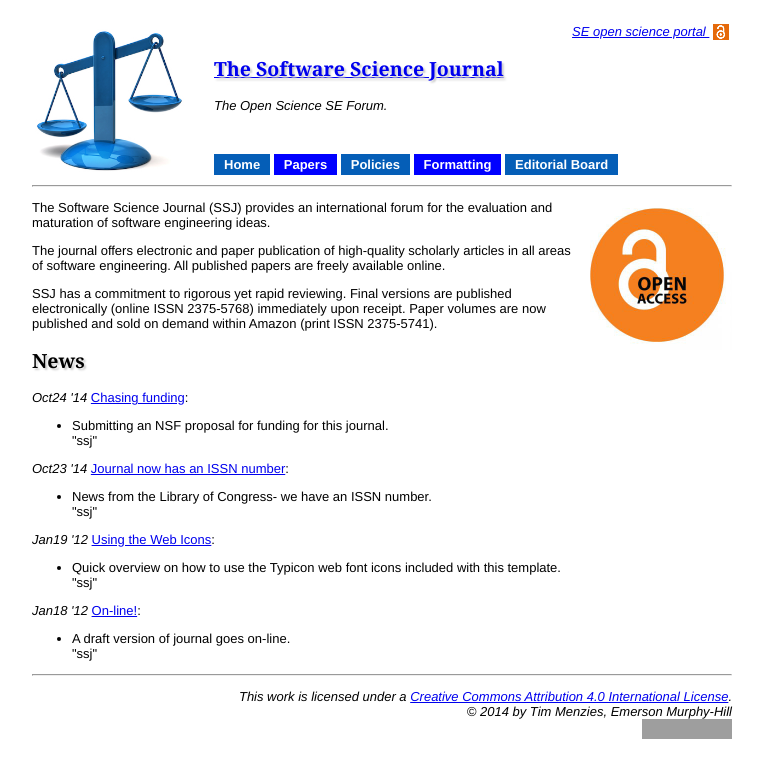
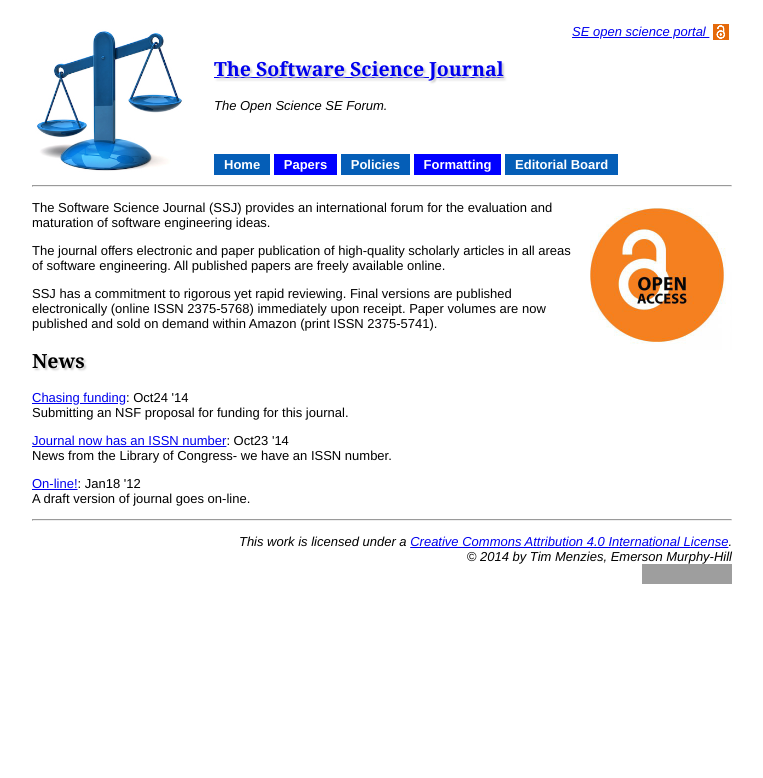
Before and after one commit to opensciences/opensciences.github.io, a Jekyll site: the page built from ssj/index.md, in a window 1280 px wide. Shown: the top 778 px of the page, without its empty margins (258-1021 px from the left). Built offline with Jekyll 4.4.1, drawn with Linux system fonts in a browser that asks for light colours; Markdown is read by kramdown in place of the engine named in the settings; grey boxes are pictures that could not be loaded.

Commit message:
iworking on the journal

```diff
--- a/_layouts/journals.html
+++ b/_layouts/journals.html
@@ -17,17 +17,9 @@
             {{content}}
             {% for post in site.categories.ssj do %}
                 <p>
-                    <em>
-                        {{ post.date | date: "%b%-d '%y" }}
-                    </em>
                     <a href="{{ post.url }}">{{ post.title }}</a>:
-                    <ul>
-                        <li>
+                        {{ post.date | date: "%b%-d '%y" }} <br>
                             {{post.excerpt}}
-                            <br>
-                            "{{post.categories}}"
-                        </li>
-                    </ul>
                 </p>
             {% endfor %}
             {% include foot.html %}
--- a/ssj/_posts/2012-01-19-using-web-icons.markdown
+++ /dev/null
@@ -1,29 +0,0 @@
----
-layout: journal1
-title: Using the Web Icons
-tags: [design]
-
-excerpt: Quick overview on how to use the Typicon web font icons included with this template.
----
-
-This template uses [Typicons][ty] web font, provided by [Fontello][fo] font bundling service. It allows you to quickly
-add nice icons into your pages by using css tags.
-
-To add an icon somewhere in the template simply do:
-
-{% highlight html %}
-<i class="icon-home"></i>
-{% endhighlight %}
-
-This will insert a home icon, just as the one seen in the sidebar. The available class names you can use are as follows:
-
-![Available Icons][icons]
-
-These should work in all the browsers, all the way down to and including IE7, but not IE6.
-
-
-
-[ty]: http://typicons.com/
-[fo]: http://fontello.com/
-
-[icons]: /resources/img/icons.png "Available Icons"
```
